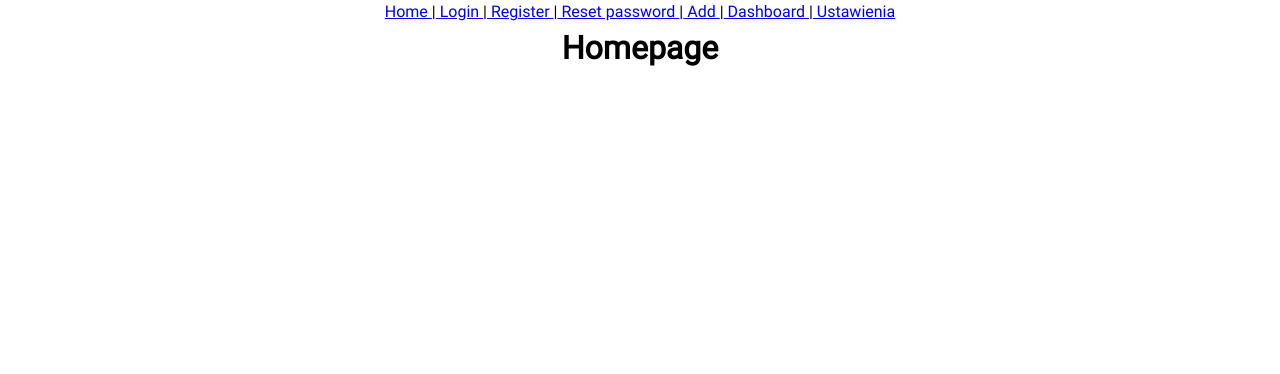
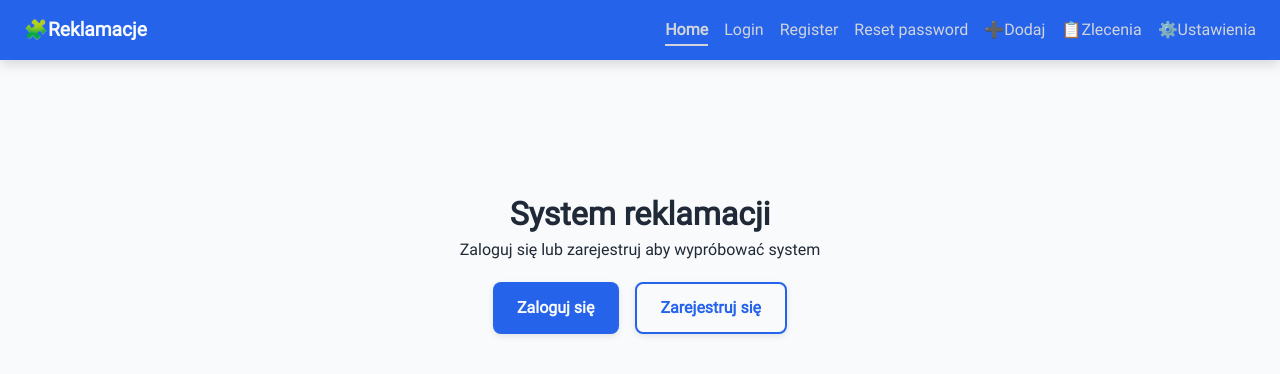
Before and after one commit to Axemaher/Reclamations, a React (Vite) app: page / in a window 1280 px wide. Shown: the top 374 px of the page. Built offline with nearby package versions, Linux system fonts and the light colour scheme; no server answers.

Commit message:
Added first css styles

```diff
--- a/src/app/App.jsx
+++ b/src/app/App.jsx
@@ -1,5 +1,5 @@
 import { useContext } from "react";
-import { BrowserRouter, Routes, Route, Link } from 'react-router-dom';
+import { BrowserRouter, Routes, Route } from 'react-router-dom';
 import '../App.scss';
 import ProtectedRoute from "./ProtectedRoute";
 import Layout from "../components/Layout/Layout";
@@ -11,6 +11,7 @@ import DashboardPage from "../pages/DashboardPage/DashboardPage";
 import AddReclamationPage from "../pages/AddReclamationPage/AddReclamationPage";
 import EditReclamationPage from "../pages/EditReclamationPage/EditReclamationPage";
 import SettingsPage from "../pages/SettingsPage/SettingsPage";
+import Navbar from "../components/Navbar/Navbar";
 import { AuthContext } from "./AuthProvider";
 
 
@@ -22,15 +23,8 @@ function App() {
   return (
     <Layout>
       <BrowserRouter>
-        <nav>
-          <Link to="/"> Home </Link>|
-          <Link to="/login"> Login </Link>|
-          <Link to="/register"> Register </Link>|
-          <Link to="/resetPassword"> Reset password </Link>|
-          <Link to="/addReclamation"> Add </Link>|
-          <Link to="/dashboard"> Dashboard </Link>|
-          <Link to="/settings"> Ustawienia </Link>
-        </nav>
+        <Navbar />
+        <div className="content">
         <Routes>
           <Route path="/" element={<HomePage />} />
           <Route path="/login" element={<LoginPage/>} />
@@ -69,6 +63,7 @@ function App() {
             }
           />
         </Routes>
+        </div>
       </BrowserRouter>
     </Layout>
   )
--- a/src/components/Layout/Layout.jsx
+++ b/src/components/Layout/Layout.jsx
@@ -1,8 +1,10 @@
+import '../Layout/Layout.scss';
+
 const Layout = ({ children }) => {
   return (
-    <>
+    <div className='layout'>
       {children}
-    </>
+    </div>
   );
 }
 
--- /dev/null
+++ b/src/components/Layout/Layout.scss
@@ -0,0 +1,86 @@
+$color-bg: #ffffff;
+$color-bg-alt: #f9fafb;
+$color-border: #d1d5db;
+$color-border-alt: #d1d5db;
+$color-text: #1f2937;
+$color-text-alt: #f9fafb;
+$color-primary: #2563eb;
+$color-primary-hover: #1d4ed8;
+$color-error: #dc2626;
+$transition: all 0.2s ease;
+$light-shadow: 0 2px 6px rgba(0, 0, 0, 0.1);
+$standard-shadow: 0 4px 12px rgba(0, 0, 0, 0.15);
+$radius: 8px;
+
+.layout {
+  background-color: $color-bg-alt;
+  color: $color-text;
+  display: flex;
+  flex-direction: column;
+  min-height: 100vh;
+}
+
+.navbar {
+  position: fixed;
+  top: 0;
+  left: 0;
+}
+
+.content {
+  display: flex;
+  flex-direction: column;
+  align-items: center;
+  justify-content: center;
+  text-align: center;
+  padding: 2rem;
+  margin-top: 60px;
+  min-height: calc(100vh - 60px);
+  overflow-y: auto;
+}
+
+.button {
+  display: inline-flex;
+  align-items: center;
+  justify-content: center;
+  gap: 0.4rem;
+  padding: 0.75rem 1.5rem;
+  border-radius: $radius;
+  font-weight: 600;
+  font-size: 1rem;
+  line-height: 1.5;
+  text-decoration: none;
+  cursor: pointer;
+  transition: all 0.3s ease;
+  box-shadow: $light-shadow;
+  border: none;
+  user-select: none;
+
+  &:hover {
+    transform: translateY(-2px);
+    box-shadow: $standard-shadow;
+  }
+
+  &:active {
+    transform: translateY(0);
+    box-shadow: $light-shadow;
+  }
+
+  &-primary {
+    background-color: $color-primary;
+    color: $color-text-alt;
+
+    &:hover {
+      background-color: $color-primary-hover;
+    }
+  }
+
+  &-secondary {
+    background-color: $color-text-alt;
+    color: $color-primary;
+    border: 2px solid $color-primary;
+
+    &:hover {
+      background-color: $color-text-alt;
+    }
+  }
+}
--- /dev/null
+++ b/src/components/Navbar/Navbar.jsx
@@ -0,0 +1,43 @@
+import { NavLink } from 'react-router-dom';
+import { useState } from "react";
+import './Navbar.scss';
+
+
+function Navbar() {
+
+const [menuOpen, setMenuOpen] = useState(false);
+
+  const handleMenuOpen = () => {
+    setMenuOpen(!menuOpen);
+  };
+
+  const handleMenuHide = () => {
+    setMenuOpen(false);
+  }
+
+
+  return (
+    <nav className={`navbar ${menuOpen ? "active" : ""}`}>
+      <div className="logo">🧩Reklamacje</div>
+      <div
+        className="hamburger"
+        onClick={handleMenuOpen}
+        >
+        <span></span>
+        <span></span>
+        <span></span>
+      </div>
+      <div className="menu">
+        <NavLink onClick={handleMenuHide} className={`menu-link ${({ isActive }) => isActive ? "active" : ""}`} to="/"> Home </NavLink>
+        <NavLink onClick={handleMenuHide} className={`menu-link ${({ isActive }) => isActive ? "active" : ""}`} to="/login"> Login </NavLink>
+        <NavLink onClick={handleMenuHide} className={`menu-link ${({ isActive }) => isActive ? "active" : ""}`} to="/register"> Register </NavLink>
+        <NavLink onClick={handleMenuHide} className={`menu-link ${({ isActive }) => isActive ? "active" : ""}`} to="/resetPassword"> Reset password </NavLink>
+        <NavLink onClick={handleMenuHide} className={`menu-link ${({ isActive }) => isActive ? "active" : ""}`} to="/addReclamation">➕Dodaj </NavLink>
+        <NavLink onClick={handleMenuHide} className={`menu-link ${({ isActive }) => isActive ? "active" : ""}`} to="/dashboard">📋Zlecenia </NavLink>
+        <NavLink onClick={handleMenuHide} className={`menu-link ${({ isActive }) => isActive ? "active" : ""}`} to="/settings">⚙️Ustawienia </NavLink>
+      </div>
+    </nav>
+  )
+}
+
+export default Navbar;
--- /dev/null
+++ b/src/components/Navbar/Navbar.scss
@@ -0,0 +1,116 @@
+@use '../Layout/Layout.scss';
+
+.navbar {
+  width: 100%;
+  height: 60px;
+  background-color: Layout.$color-primary;
+  color: Layout.$color-text-alt;
+  display: flex;
+  align-items: center;
+  justify-content: space-between;
+  padding: 0 1.5rem;
+  box-shadow: Layout.$standard-shadow;
+  z-index: 00000;
+}
+
+.navbar .logo {
+  font-size: 1.2rem;
+  font-weight: 600;
+}
+
+.navbar .menu {
+  display: flex;
+  gap: 1rem;
+
+  .menu-link {
+    position: relative;
+    color: Layout.$color-border;
+    text-decoration: none;
+    font-weight: 500;
+    padding: 0.25rem 0;
+    transition: color 0.3s ease;
+
+    &::after {
+      content: '';
+      position: absolute;
+      left: 0;
+      bottom: 0;
+      width: 100%;
+      height: 2px;
+      background-color: Layout.$color-border;
+      transform: scaleY(0);
+      transform-origin: bottom;
+      transition: transform 0.25s ease-out;
+    }
+
+    &:hover::after {
+      transform: scaleY(1);
+    }
+
+    &.active::after {
+      transform: scaleY(1);
+    }
+
+    &.active {
+      color: Layout.$color-border;
+      font-weight: 600;
+    }
+  }
+}
+
+.navbar .hamburger {
+  display: none;
+  flex-direction: column;
+  justify-content: center;
+  cursor: pointer;
+  width: 24px;
+  height: 24px;
+
+  span {
+    background: Layout.$color-border;
+    height: 3px;
+    width: 100%;
+    margin: 3px 0;
+    border-radius: 2px;
+    transition: all 0.3s ease;
+  }
+}
+
+@media (max-width: 768px) {
+  .navbar .menu {
+    position: absolute;
+    top: 60px;
+    right: 0;
+    background-color: Layout.$color-primary;
+    flex-direction: column;
+    width: 180px;
+    padding: 1rem;
+    display: none;
+    box-shadow: Layout.$standard-shadow;
+    border-radius: 0 0 6px 6px;
+
+    .menu-link {
+      padding: 0.5rem 0;
+    }
+  }
+
+  .navbar .hamburger {
+    display: flex;
+  }
+
+  .navbar.active .menu {
+    display: flex;
+  }
+
+  .navbar.active .hamburger span:nth-child(1) {
+    transform: rotate(45deg) translateY(11px);
+    margin-left: 9px;
+  }
+  .navbar.active .hamburger span:nth-child(2) {
+    opacity: 0;
+  }
+  .navbar.active .hamburger span:nth-child(3) {
+    transform: rotate(-45deg) translateY(-11px);
+    margin-left: 9px;
+  }
+}
--- a/src/components/ReclamationForm/ReclamationReducer.js
+++ b/src/components/ReclamationForm/ReclamationReducer.js
@@ -124,7 +124,7 @@ const validators = {
         fullName: v => v.length >= 3,
         catalogNumber: v => v.length >= 1,
         // additionalDescription: v => v
-        quantity: v => v !== 0 && v.length >= 1,
+        quantity: v => v > 0,
     // logistic
         // returnTrackingNumber: v => v,
         // courier: v => v,
--- a/src/components/SettingDefinition/SettingDefinition.jsx
+++ b/src/components/SettingDefinition/SettingDefinition.jsx
@@ -129,7 +129,7 @@ if (errors.settingsDataError) return <p>Błąd wczytywania ustawienia, spróbuj
 if (state.loading) return <p>Ładowanie ustawień...</p>
 else return (
     <div>
-        <h3>{label}y:</h3>
+        <h3>{label}</h3>
         <ul>
           {settingsData[settingDataName].map((el, index) => (
             <li key={index}>
--- a/src/pages/HomePage/HomePage.jsx
+++ b/src/pages/HomePage/HomePage.jsx
@@ -1,5 +1,17 @@
+import { Link } from "react-router-dom";
+import "./HomePage.scss";
+
 function HomePage() {
-  return <h1>Homepage</h1>
+  return (
+    <div className="home">
+      <h1>System reklamacji</h1>
+      <p>Zaloguj się lub zarejestruj aby wypróbować system</p>
+      <div className="home-buttons">
+        <Link to="/login" className="button button-primary">Zaloguj się</Link>
+        <Link to="/register" className="button button-secondary">Zarejestruj się</Link>
+      </div>
+    </div>
+  );
 }
 
 export default HomePage;
--- /dev/null
+++ b/src/pages/HomePage/HomePage.scss
@@ -0,0 +1,12 @@
+.home {
+  display: flex;
+  flex-direction: column;
+  align-items: center;
+  min-height: 60vh;
+}
+
+.home-buttons {
+  display: flex;
+  margin: 20px;
+  gap: 1rem;
+}
--- a/src/pages/LoginPage/LoginPage.jsx
+++ b/src/pages/LoginPage/LoginPage.jsx
@@ -1,10 +1,10 @@
 import LoginForm from "../../components/LoginForm/LoginForm";
 
-function LoginPage({setUserLogged}) {
+function LoginPage() {
   return (
     <>
       <h1>Login page</h1>
-      <LoginForm setUserLogged={setUserLogged}/>
+      <LoginForm />
     </>
   )
 }
```
